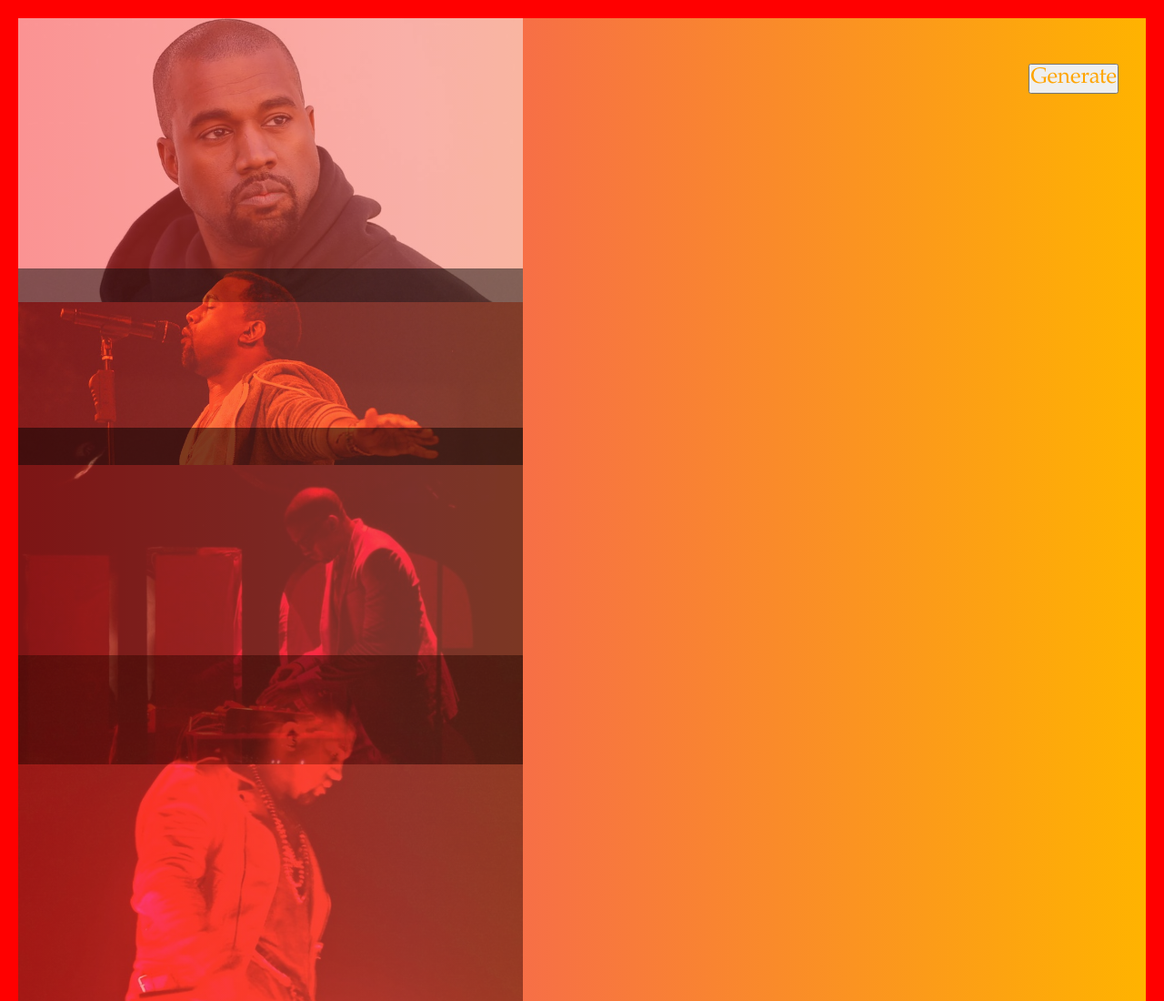
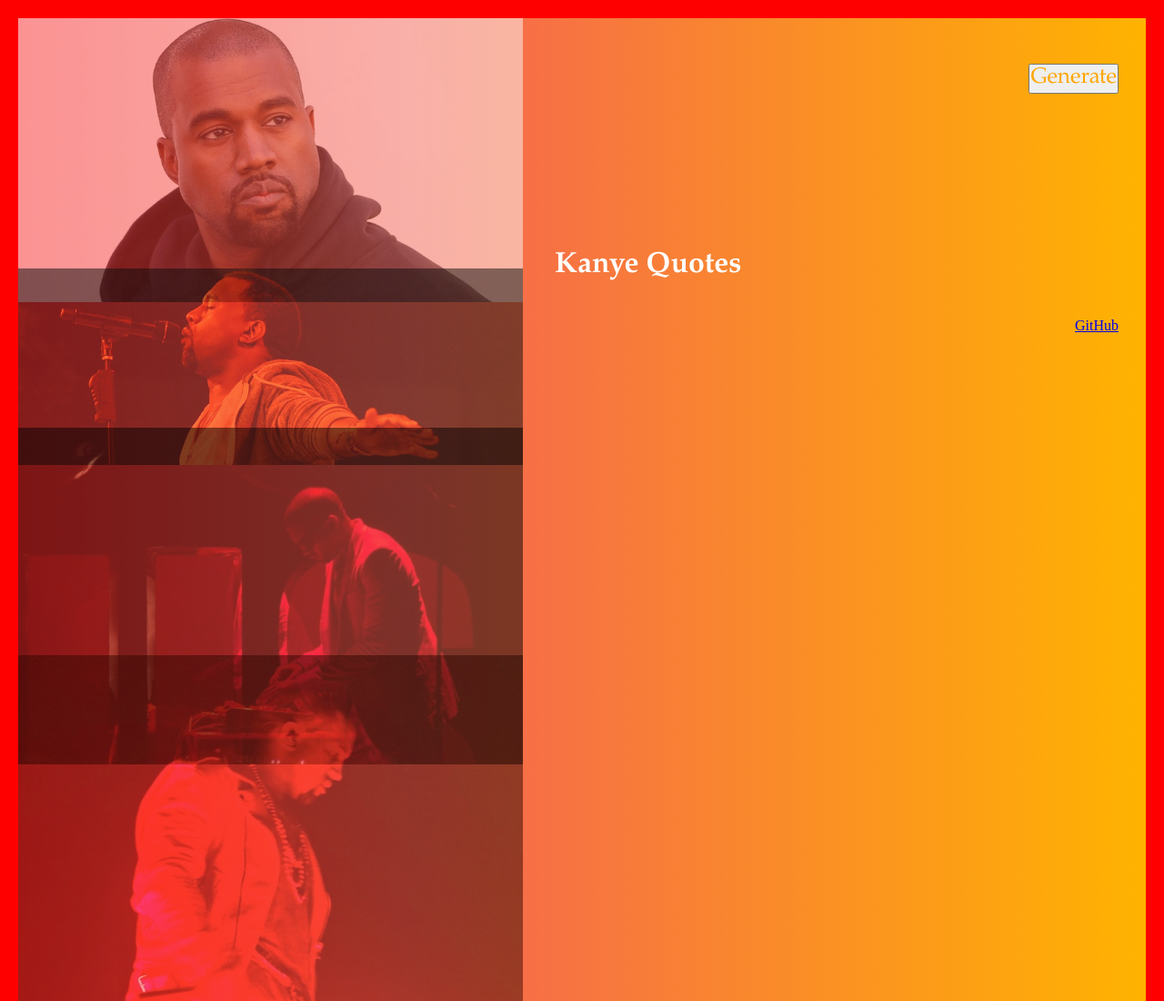
Before and after one commit to mitchwilson65/clab-2, a plain HTML site: page index.html in a window 1280 px wide. Shown: the top 1100 px of the page at 91% size. Drawn offline with Linux system fonts and the light colour scheme.

Commit message:
Final Draft

```diff
--- a/index.html
+++ b/index.html
@@ -15,6 +15,7 @@
       <img src="/images/Kanye-4.jpg" alt="kanye west" class="kanyepic" id="kanye-pic-4">
       <button id="generator">Generate</button>
       <div id="quotes">
+        <div class="quote" id="head-quote"><p>Kanye Quotes</p><br></div>
         <div class="quote" id="first-quote"><p></p></div>
         <div class="quote" id="second-quote"><p></p></div>
         <div class="quote" id="third-quote"><p></p></div>
@@ -26,6 +27,9 @@
         <div class="quote" id="ninth-quote"><p></p></div>
         <div class="quote" id="tenth-quote"><p></p></div>
       </div>
+      <div class="footer">
+        <a href="https://github.com/mitchwilson65/clab-2" id="github">GitHub</a>
+      </div>
     </div>
     <script text="type/javascript" src="/script.js">
     </script>
--- a/styles.css
+++ b/styles.css
@@ -2,6 +2,11 @@
   margin: 0px;
   padding: 0px;
   box-sizing: border-box;
+}
+
+.footer {
+  align-self: flex-end;
+  margin-right: 30px;
 }
 
 #everything {
@@ -55,6 +60,10 @@
 #quotes {
   z-index: +1;
   margin-top: 170px;
+}
+
+#head-quote {
+  text-align: left;
 }
 
 .quote {
```
